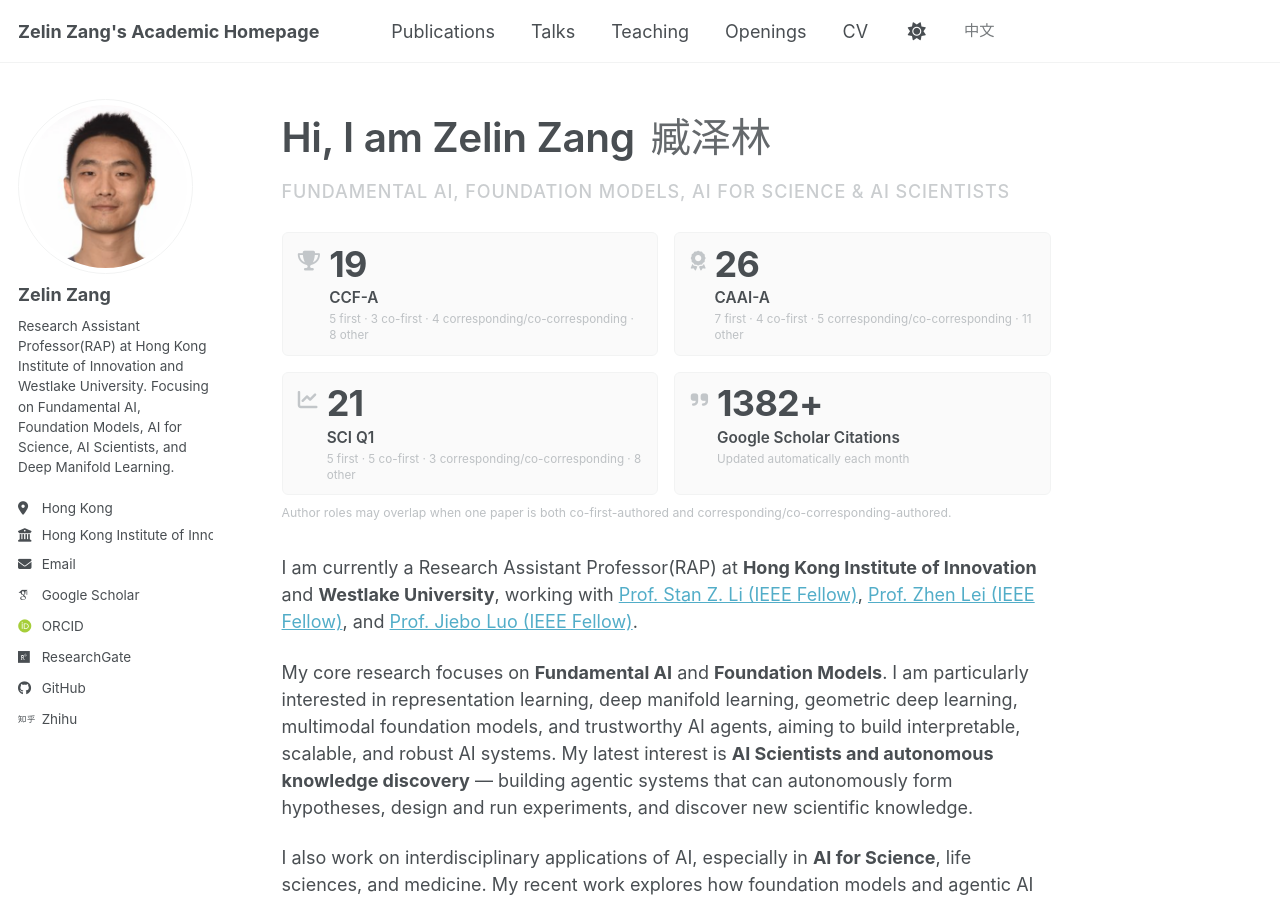
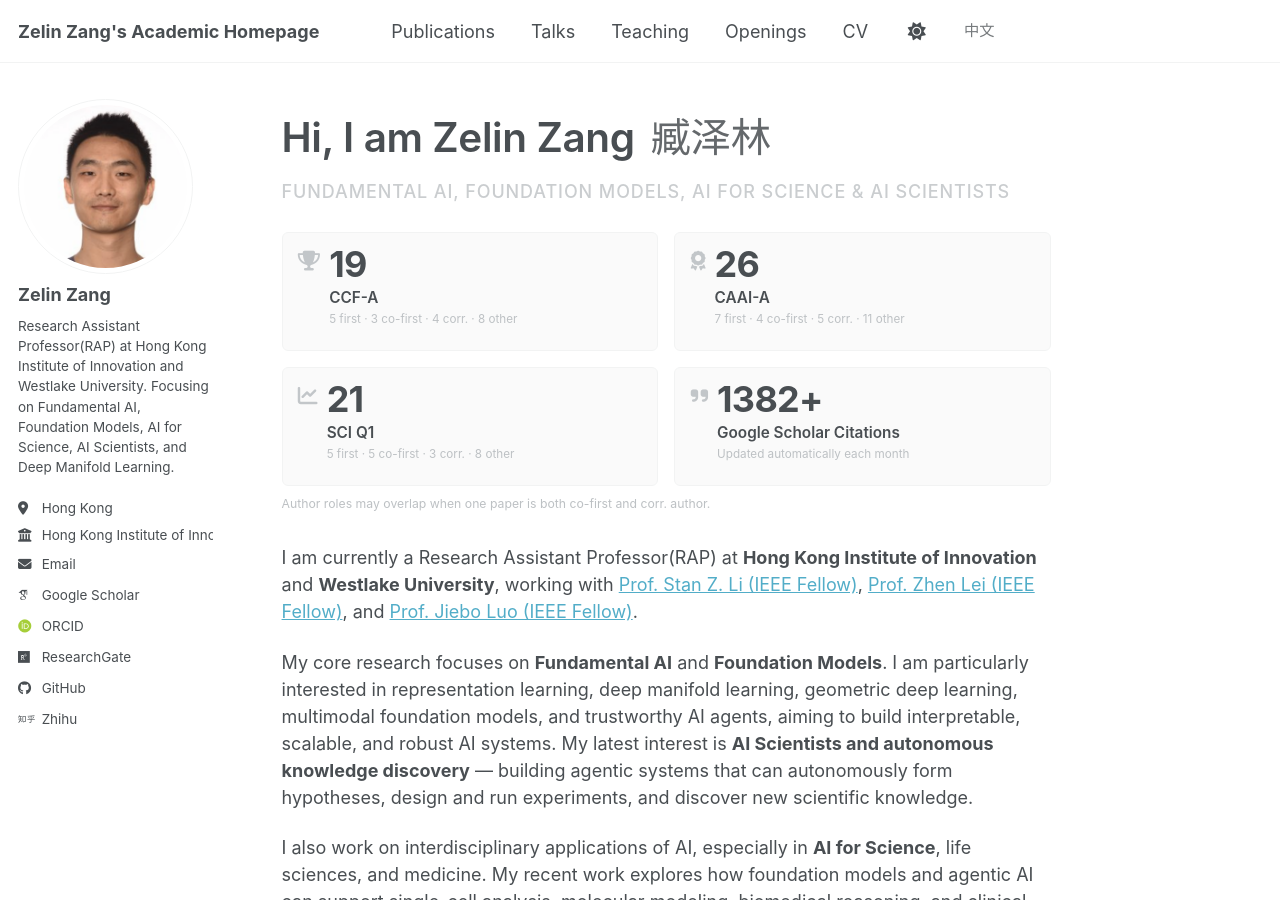
Before and after one commit to zangzelin/zangzelin.github.io, a Jekyll site: the page built from _pages/about.md, in a window 1280 px wide and 900 px high. Built offline with Jekyll 4.4.1, drawn with Linux system fonts in a browser that asks for light colours; some web fonts are replaced; a script bundle is joined from its source files by our own code; library files that are not in the unit come from our copies.

Commit message:
Shorten corresponding author labels

```diff
--- a/_includes/publication-stats.html
+++ b/_includes/publication-stats.html
@@ -113,7 +113,7 @@
         {% if page.lang == "zh" %}
           一作 {{ ccf_a_first }} · 共同一作 {{ ccf_a_co_first }} · 通讯/共同通讯 {{ ccf_a_corr }} · 其他作者 {{ ccf_a_other }}
         {% else %}
-          {{ ccf_a_first }} first · {{ ccf_a_co_first }} co-first · {{ ccf_a_corr }} corresponding/co-corresponding · {{ ccf_a_other }} other
+          {{ ccf_a_first }} first · {{ ccf_a_co_first }} co-first · {{ ccf_a_corr }} corr. · {{ ccf_a_other }} other
         {% endif %}
       </span>
     </div>
@@ -127,7 +127,7 @@
         {% if page.lang == "zh" %}
           一作 {{ caai_a_first }} · 共同一作 {{ caai_a_co_first }} · 通讯/共同通讯 {{ caai_a_corr }} · 其他作者 {{ caai_a_other }}
         {% else %}
-          {{ caai_a_first }} first · {{ caai_a_co_first }} co-first · {{ caai_a_corr }} corresponding/co-corresponding · {{ caai_a_other }} other
+          {{ caai_a_first }} first · {{ caai_a_co_first }} co-first · {{ caai_a_corr }} corr. · {{ caai_a_other }} other
         {% endif %}
       </span>
     </div>
@@ -141,7 +141,7 @@
         {% if page.lang == "zh" %}
           一作 {{ sci_q1_first }} · 共同一作 {{ sci_q1_co_first }} · 通讯/共同通讯 {{ sci_q1_corr }} · 其他作者 {{ sci_q1_other }}
         {% else %}
-          {{ sci_q1_first }} first · {{ sci_q1_co_first }} co-first · {{ sci_q1_corr }} corresponding/co-corresponding · {{ sci_q1_other }} other
+          {{ sci_q1_first }} first · {{ sci_q1_co_first }} co-first · {{ sci_q1_corr }} corr. · {{ sci_q1_other }} other
         {% endif %}
       </span>
     </div>
@@ -177,6 +177,6 @@
   {% if page.lang == "zh" %}
     作者身份可重叠：同一篇论文可同时计入共同一作和通讯/共同通讯。
   {% else %}
-    Author roles may overlap when one paper is both co-first-authored and corresponding/co-corresponding-authored.
+    Author roles may overlap when one paper is both co-first and corr. author.
   {% endif %}
 </p>
```
